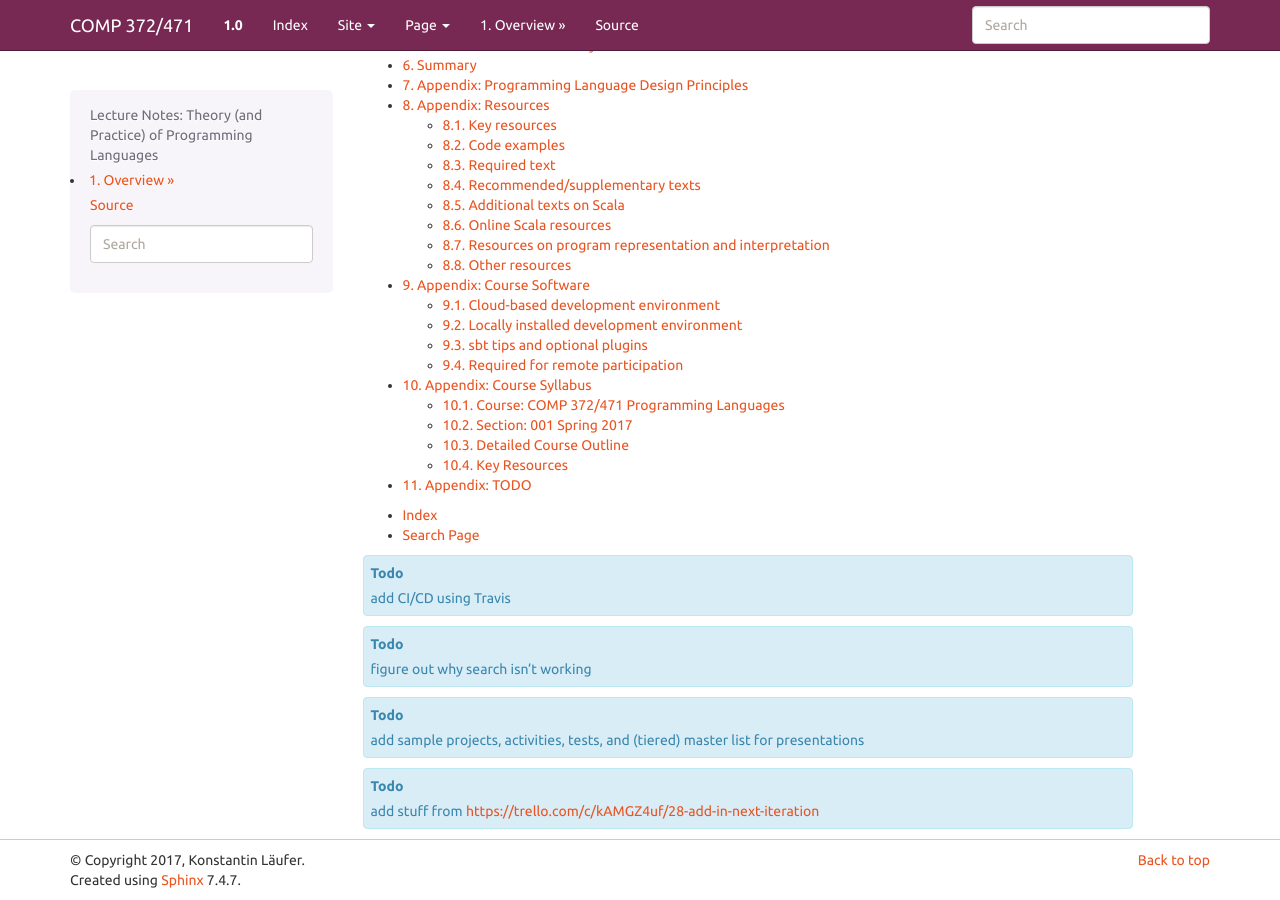
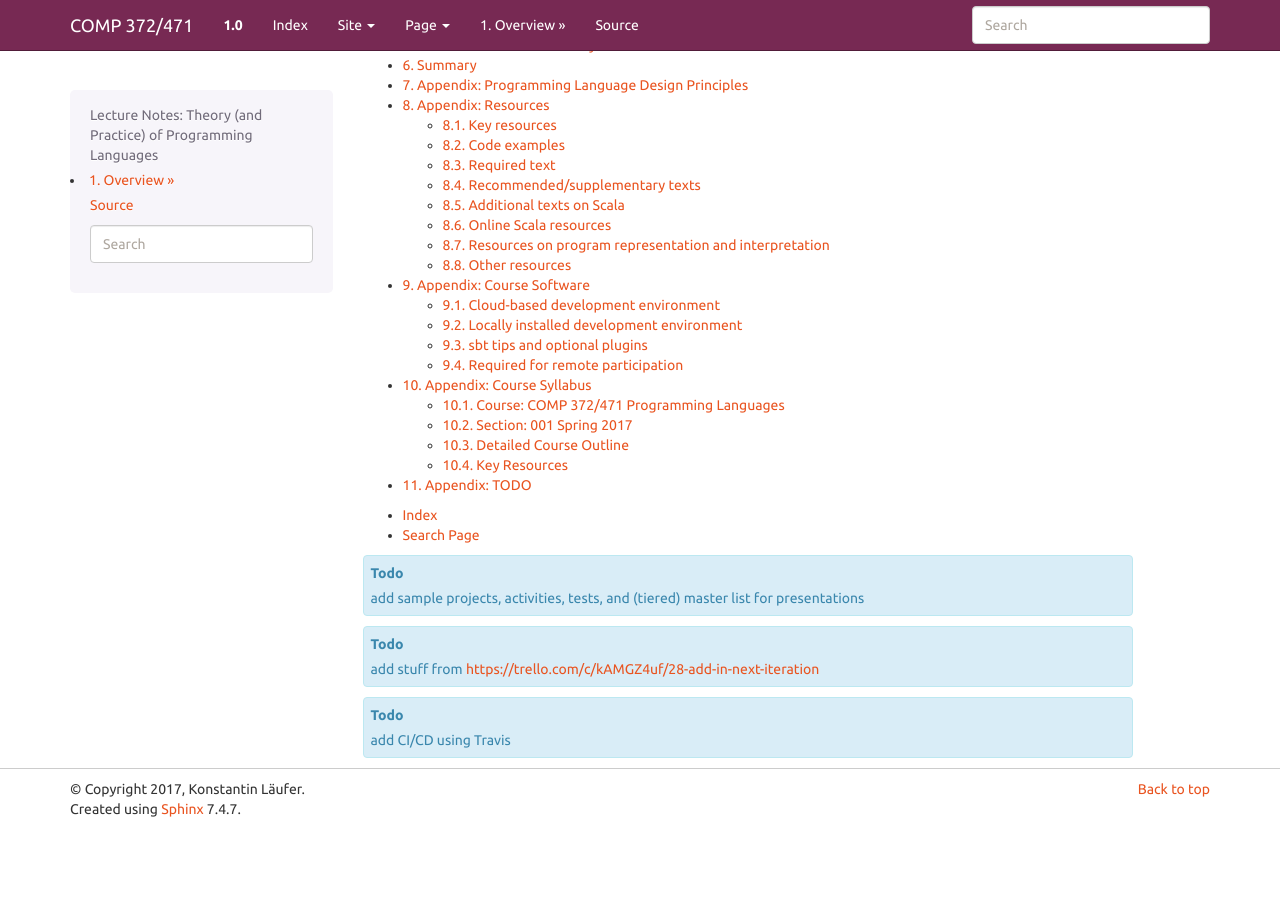
Before and after one commit to lucproglangcourse/lucproglangcourse.github.io, a Sphinx documentation site: the page built from source/index.rst, in a window 1280 px wide and 900 px high, scrolled down 623 px. Built offline with Sphinx 7.4.7, drawn with Linux system fonts in a browser that asks for light colours; after the commit the page ends 1452 px from its top, so only the background shows below that.

Commit message:
removed completed todo
Signed-off-by: Konstantin Läufer <klaeufer@gmail.com>

```diff
--- a/source/index.rst
+++ b/source/index.rst
@@ -44,10 +44,8 @@ We maintain these lecture notes using `GitHub`_. We also offer `PDF`_ and `ePub`
 * :ref:`genindex`
 * :ref:`search`
 
-.. todo:: add CI/CD using Travis
-
-.. todo:: figure out why search isn't working
-
 .. todo:: add sample projects, activities, tests, and (tiered) master list for presentations
 
 .. todo:: add stuff from https://trello.com/c/kAMGZ4uf/28-add-in-next-iteration
+
+.. todo:: add CI/CD using Travis
```
